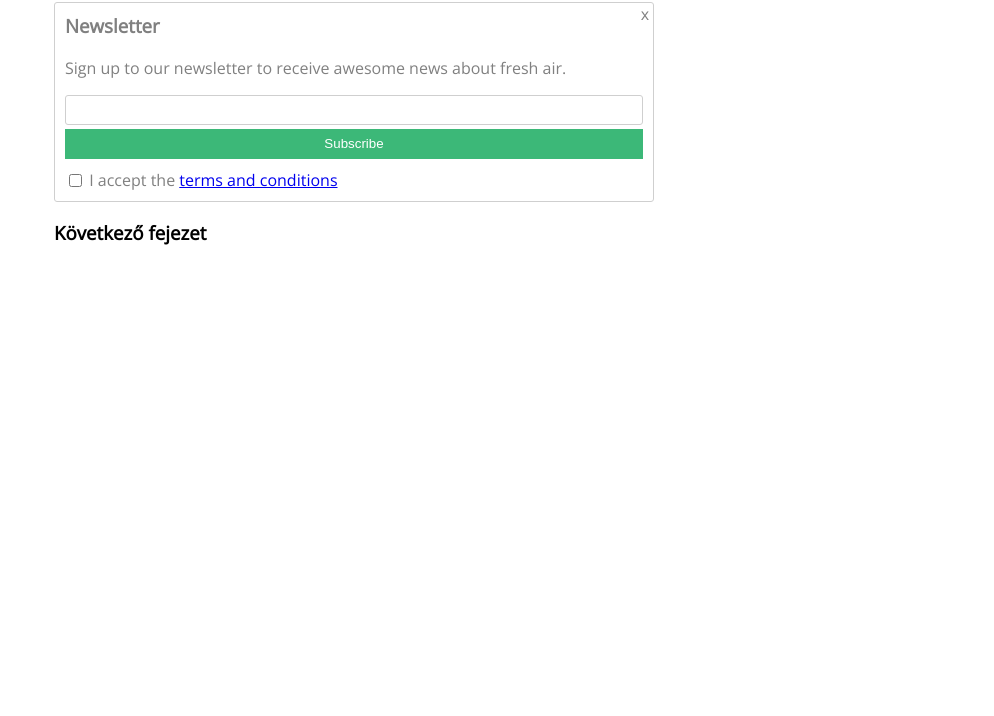
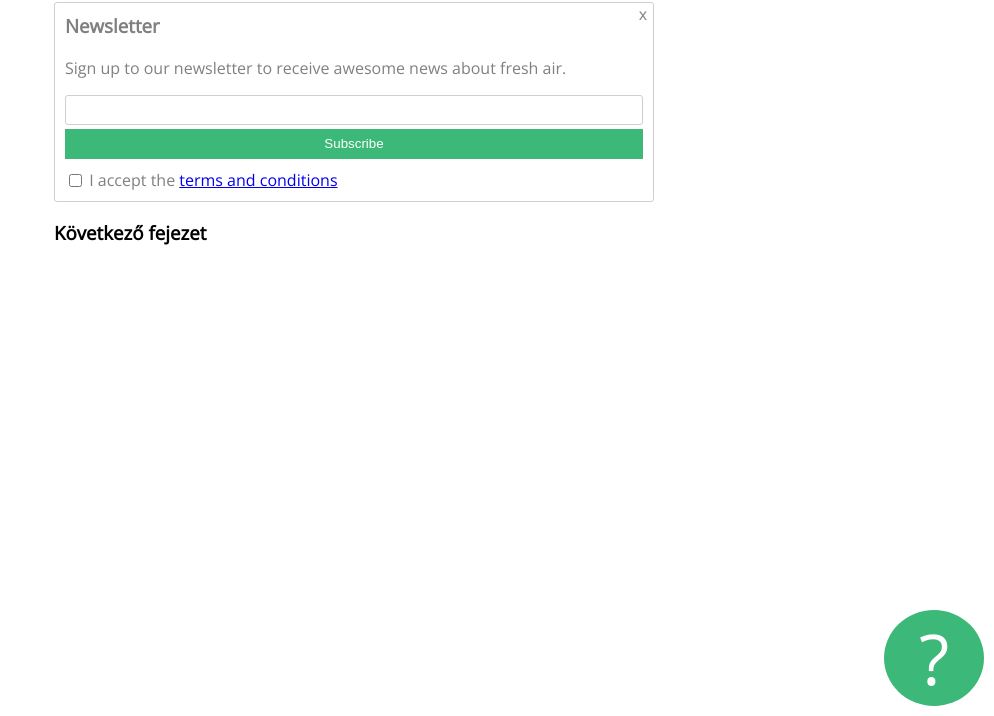
Before and after one commit to kavas74/gyakorlas, a plain HTML site: page index.html in a window 1280 px wide. Shown: the part 84-800 px from the top of the page, without its empty margins (286-1280 px from the left). Drawn offline with nearby package versions, Linux system fonts and the light colour scheme.

Commit message:
Add files via upload

```diff
--- a/index.html
+++ b/index.html
@@ -28,6 +28,9 @@
 
     </div>
     <h3>Következő fejezet</h3>
+    <div id="questionmark">
+        ?
+    </div>
 </div>
 </body>
 </html>
--- a/style.css
+++ b/style.css
@@ -51,5 +51,17 @@ body{
 .newsletter #closex{
     position: absolute;
     top: 0;
-    right: 4px;
+    right: 6px;
 }
+
+#questionmark{
+    background-color: #3cb878;
+    position: fixed;
+    border-radius: 50%;
+    color: white;
+    font-size: 70px;
+    text-align: center;
+    width: 100px;
+    bottom: 10px;
+    right: 10px;
+}
```
